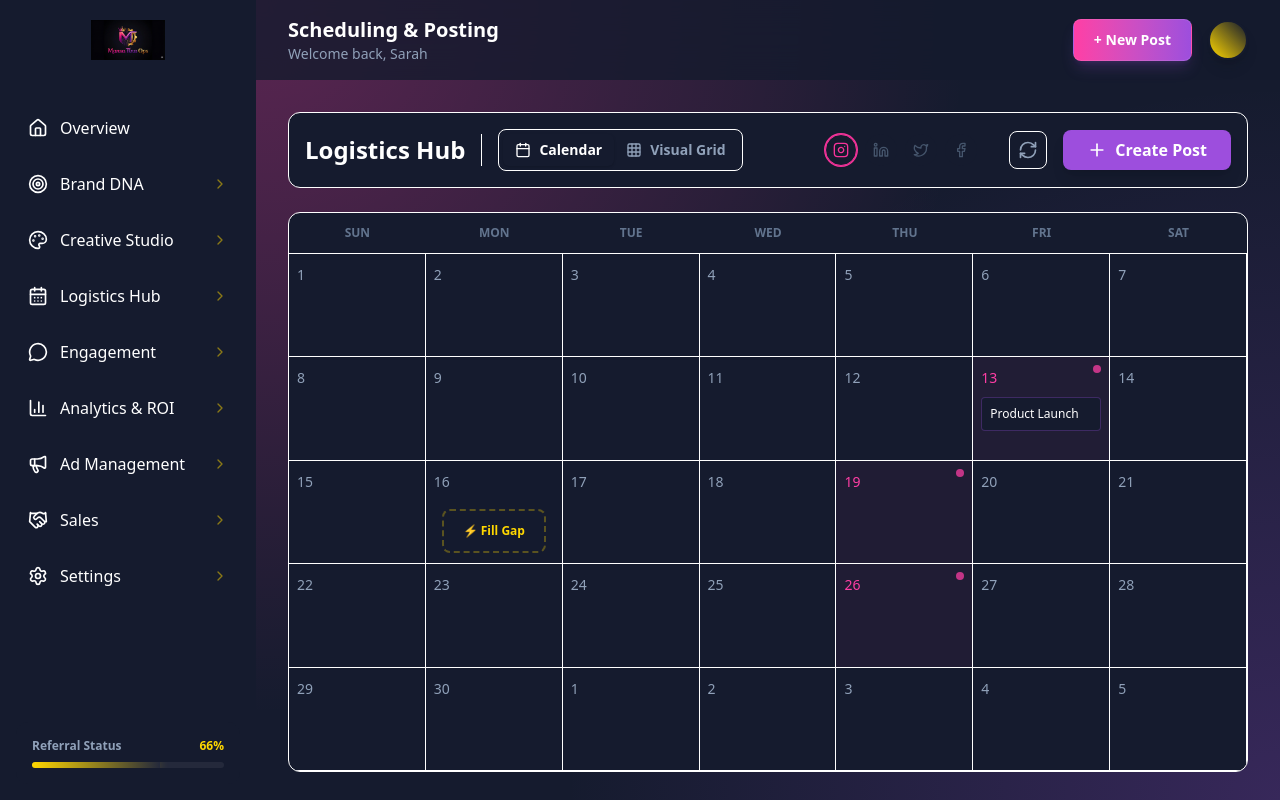
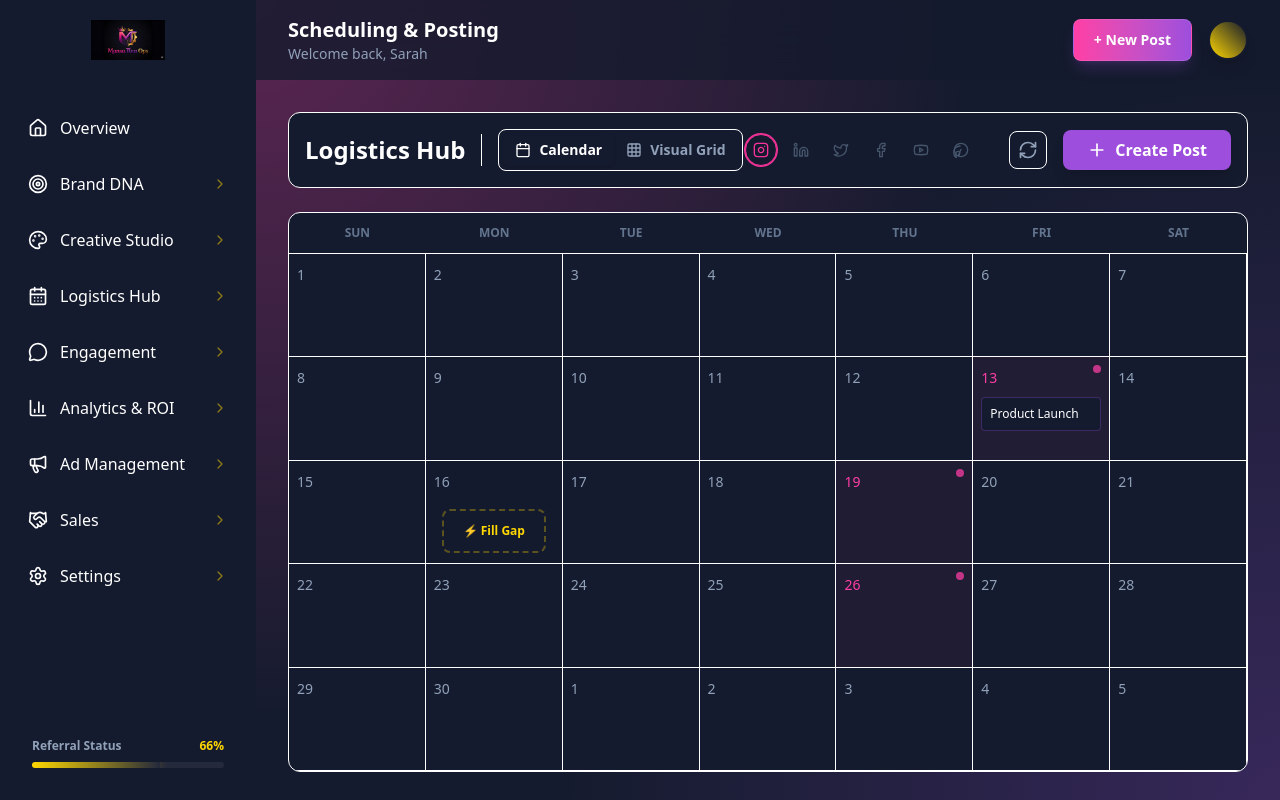
Before and after one commit to SupaEagle/MTO, a React (Vite) app in the folder web/: page /client/logistics in a window 1280 px wide. Built offline with nearby package versions, Linux system fonts and the light colour scheme; grey boxes are pictures that could not be loaded.

Commit message:
Add YouTube and Pinterest support to Logistics Hub

```diff
--- a/web/src/pages/client/LogisticsHub.tsx
+++ b/web/src/pages/client/LogisticsHub.tsx
@@ -8,6 +8,7 @@ import {
     Linkedin,
     Facebook,
     Twitter,
+    Youtube,
     RefreshCw,
     Image as ImageIcon
 } from 'lucide-react';
@@ -48,6 +49,8 @@ const LogisticsHub = () => {
                         <PlatformToggle icon={<Linkedin className="w-4 h-4" />} active={selectedPlatform === 'linkedin'} onClick={() => setSelectedPlatform('linkedin')} color="text-blue-500" />
                         <PlatformToggle icon={<Twitter className="w-4 h-4" />} active={selectedPlatform === 'twitter'} onClick={() => setSelectedPlatform('twitter')} color="text-sky-400" />
                         <PlatformToggle icon={<Facebook className="w-4 h-4" />} active={selectedPlatform === 'facebook'} onClick={() => setSelectedPlatform('facebook')} color="text-blue-600" />
+                        <PlatformToggle icon={<Youtube className="w-4 h-4" />} active={selectedPlatform === 'youtube'} onClick={() => setSelectedPlatform('youtube')} color="text-red-600" />
+                        <PlatformToggle icon={<PinterestIcon className="w-4 h-4" />} active={selectedPlatform === 'pinterest'} onClick={() => setSelectedPlatform('pinterest')} color="text-red-500" />
                     </div>
 
                     <button
@@ -297,6 +300,8 @@ const OmniComposer = ({ onClose }: { onClose: () => void }) => {
                             { id: 'instagram', icon: Instagram, label: 'Insta Reel', color: 'text-pink-500' },
                             { id: 'linkedin', icon: Linkedin, label: 'LinkedIn', color: 'text-blue-500' },
                             { id: 'facebook', icon: Facebook, label: 'Facebook', color: 'text-blue-600' },
+                            { id: 'youtube', icon: Youtube, label: 'YouTube Short', color: 'text-red-600' },
+                            { id: 'pinterest', icon: PinterestIcon, label: 'Pinterest', color: 'text-red-500' },
                         ].map(tab => (
                             <button
                                 key={tab.id}
@@ -356,6 +361,31 @@ const OmniComposer = ({ onClose }: { onClose: () => void }) => {
                                         </p>
                                     </div>
                                 )}
+
+                                {activeTab === 'youtube' && (
+                                    <div className="space-y-4">
+                                        <p className="text-white text-sm leading-relaxed">
+                                            The BEST Vanilla Latex you'll ever taste! 🍦 We just dropped the new Vanilla Bean Dream. Link in bio! #Shorts #Coffee #NewDrop
+                                        </p>
+                                        <div className="flex items-center gap-2 text-xs text-slate-400 bg-surface-dark p-2 rounded">
+                                            <span>🎵 Trending Sound:</span>
+                                            <span className="text-white font-bold">"Coffee Shop Vibes" by ViralHitz</span>
+                                        </div>
+                                    </div>
+                                )}
+
+                                {activeTab === 'pinterest' && (
+                                    <div className="space-y-4">
+                                        <p className="text-white text-sm leading-relaxed">
+                                            Aesthetic Coffee Morning Routine | Vanilla Bean Dream Launch 🍦✨ <br /><br />
+                                            Get the perfect morning vibe with our new limited edition flavor. Click to shop now!
+                                        </p>
+                                        <div className="flex gap-2 mt-2">
+                                            <span className="bg-red-500/10 text-red-500 text-[10px] px-2 py-1 rounded border border-red-500/20">Idea Pin</span>
+                                            <span className="bg-surface-dark text-slate-400 text-[10px] px-2 py-1 rounded border border-surface-border">Link: myshop.com/vanilla</span>
+                                        </div>
+                                    </div>
+                                )}
                             </div>
 
                             <div className="flex justify-end gap-3">
@@ -377,4 +407,23 @@ const OmniComposer = ({ onClose }: { onClose: () => void }) => {
     );
 };
 
+// --- Icons ---
+
+const PinterestIcon = ({ className }: { className?: string }) => (
+    <svg
+        xmlns="http://www.w3.org/2000/svg"
+        viewBox="0 0 24 24"
+        fill="none"
+        stroke="currentColor"
+        strokeWidth="2"
+        strokeLinecap="round"
+        strokeLinejoin="round"
+        className={className}
+    >
+        <circle cx="12" cy="12" r="10" />
+        <path d="M8 20l4-9" />
+        <path d="M10.7 6C5.3 6 1 10.3 1 15.6c0 3.3 1.6 6.2 4.1 8l-.6-3.3s-1.5-6.2 3.1-6.2c1.5 0 2.6.9 2.6 2.1 0 1.3-.8 3.2-1.3 5" />
+    </svg>
+);
+
 export default LogisticsHub;
```
